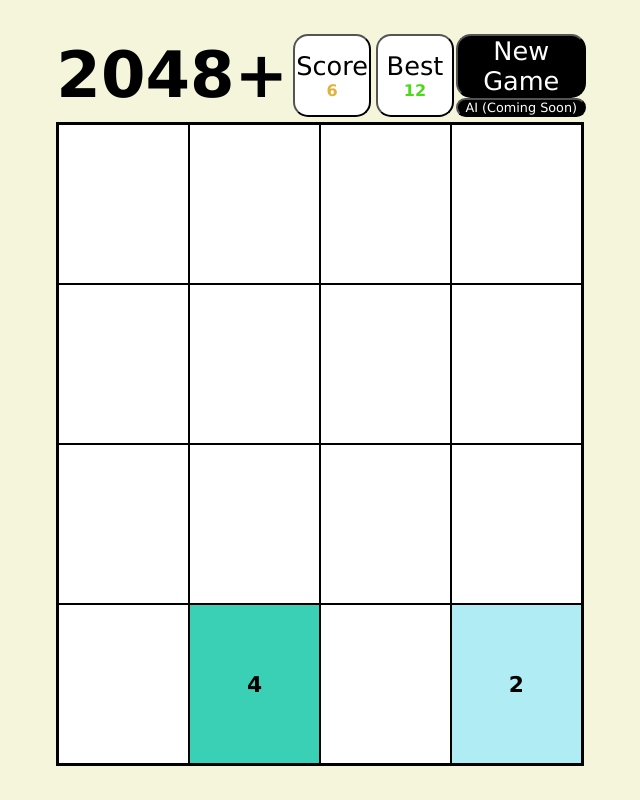
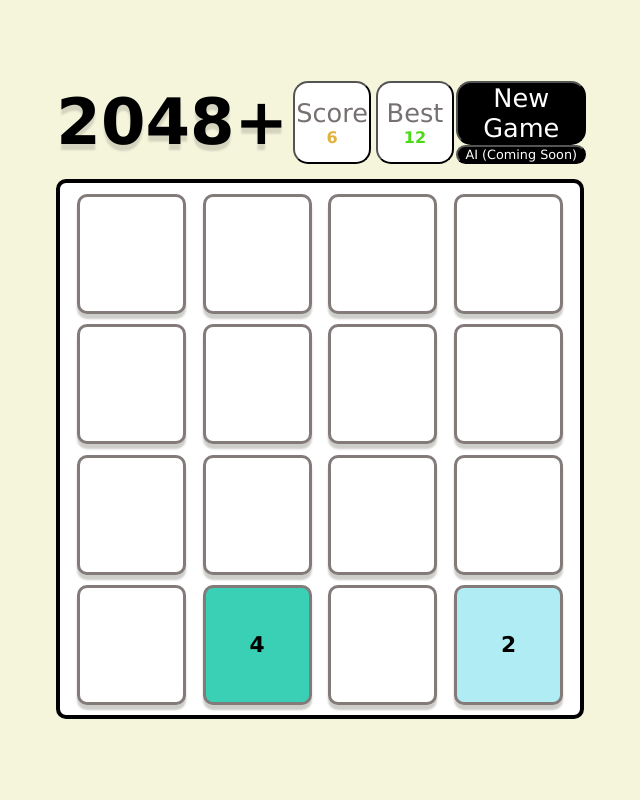
Before and after one commit to ryansu1130/2048, a React (Vite) app: page / in a window 1280 px wide. Shown: the whole page, without its empty margins (320-960 px from the left). Built offline with nearby package versions, Linux system fonts and the light colour scheme.

Commit message:
cosmetic update

```diff
--- a/src/App.css
+++ b/src/App.css
@@ -4,8 +4,9 @@
     display: flex;
     align-items: center;
     justify-content: center;
-    background-color:beige
+    background-color:beige;
 }
 #mainContainer{
     width: 100%;
+    height: 100%;
 }
--- a/src/GameBoard.css
+++ b/src/GameBoard.css
@@ -1,9 +1,13 @@
 #gameBoardContainer{
-    border: 2px solid black;
+    border: 4px solid black;
+    border-radius: 10px;
+    background-color: white;
     width: 100%;
     display: flex;
     flex-wrap: wrap;
-    margin-top: 1%;
+    margin-top: 3%;
+    padding-bottom: 2%;
+
 }
 
 #gameDiv{
@@ -15,8 +19,8 @@
     border: 1px solid green;
     /* opacity: 0.5; */
     background-color: rgba(238, 228, 218, 0.73);
-    width: 38.1vw;
-    height: 80%;
+    width: 37.9vw;
+    height: 67vh;
 }
 
 #over {
--- a/src/GameBoard.jsx
+++ b/src/GameBoard.jsx
@@ -1,10 +1,10 @@
 import Square from "./Square";
 import "./GameBoard.css";
-export default function GameBoard({ board, isGameOver, reset }) {
+export default function GameBoard({ board, isGameOver, reset}) {
   return (
     <div id="gameBoardContainer">
       {board.map((value, idx) => {
-        return <Square key={idx} number={value} />;
+        return <Square key={idx} number={value}  />;
       })}
       {isGameOver ? (
         <div id="gameDiv">
--- a/src/ScoreBoard.css
+++ b/src/ScoreBoard.css
@@ -7,6 +7,11 @@
 #scoreBoardContainer h1{
     font-size: 5vw;
     align-self: center;
+    text-shadow: 0px 6px 2px rgba(131,131,122,.3);
+}
+
+#scoreBoardContainer button{
+    color: #777070;
 }
 
 #total{
--- a/src/Square.css
+++ b/src/Square.css
@@ -1,10 +1,14 @@
 #SquareContainer {
-  border: 1px solid black;
-  width: 25%;
-  height: 20vh;
+  border: 3px solid #837A7A;
+  width: 21%;
+  height: 15vh;
   display: flex;
   align-items: center;
   justify-content: center;
+  margin-left: 3.2%;
+  margin-top: 2%;
+  border-radius: 10px;
+  box-shadow: 0px 5px 2px rgba(131,131,122,.4);
 }
 
 #SquareContainer span {
--- a/src/Square.jsx
+++ b/src/Square.jsx
@@ -1,5 +1,5 @@
 import "./Square.css";
-export default function Square({ number }) {
+export default function Square({ number}) {
   let currRenderNum = null;
   const num2 = { backgroundColor: "#B0ECF4" };
   const num4 = { backgroundColor: "#3AD0B5" };
@@ -77,6 +77,7 @@
       currRenderNum = { backgroundColor: "white" };
   }
 
+
   return (
     <div style={currRenderNum} id="SquareContainer">
       <span id="newNumber">{number}</span>
```
Also changed, not shown: src/App.jsx (+1 -19 lines).
